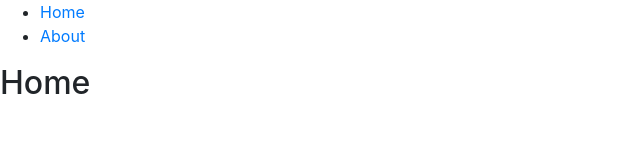
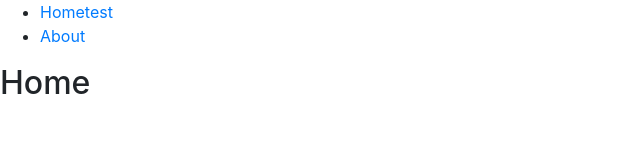
Before and after one commit to domvrk/blog, a React (Create React App) app: page / in a window 1280 px wide. Shown: the top 160 px of the page, without its empty margins (0-640 px from the left). Built offline with nearby package versions, Linux system fonts and the light colour scheme.

Commit message:
Update Navigation.js

```diff
--- a/src/components/Navigation.js
+++ b/src/components/Navigation.js
@@ -13,7 +13,7 @@
       <Router>
         <div>
           <ul id="nav">
-            <li><Link to="/">Home</Link></li>
+            <li><Link to="/">Hometest</Link></li>
             <li><Link to="/about">About</Link></li>
           </ul>
         </div>
```
